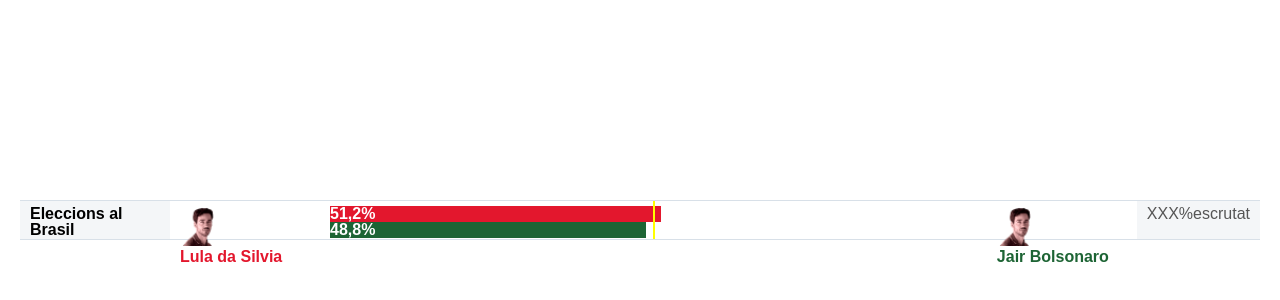
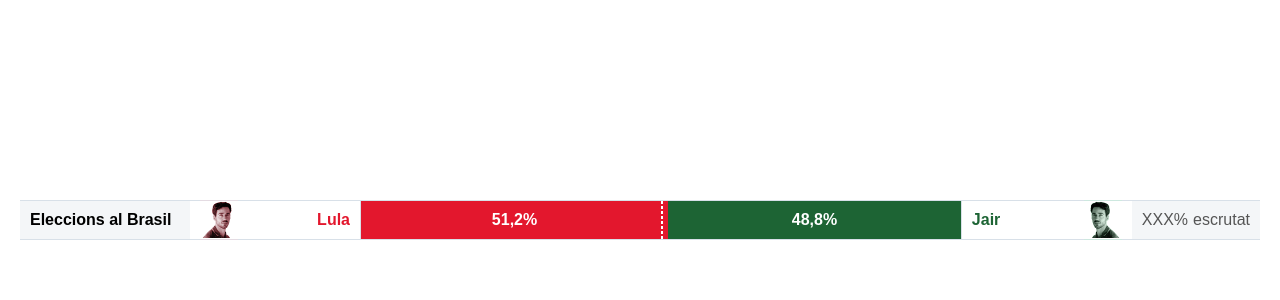
Before and after one commit to javier-pueyo/diari-ara-prova, a plain HTML site: page index.html in a window 1280 px wide. Shown: the part 180-480 px from the top of the page. Drawn offline with Linux system fonts and the light colour scheme.

Commit message:
styles: made barVotes styles

```diff
--- a/assets/scss/components/_barVote.scss
+++ b/assets/scss/components/_barVote.scss
@@ -1,38 +1,137 @@
+@mixin base-barVote {
+    @include base-flex(flex, stretch, center);
+    height: 40px;
+    padding: $spacers-s $spacers-m;
+    border-top: 1px solid $color-greyLight;
+    border-bottom: 1px solid $color-greyLight;
+}
+
 .barVote {
     @include base-flex(flex, stretch, center);
     width: 100%;
     font-weight: $font-weight-bold;
 
+    &__name {
+        @include base-barVote;
+        background-color: $color-offWhite;
+    }
+    &__left {
+        @include base-barVote;
+        justify-content: space-between;
+        color: $color-red;
+
+        & .barVote__img::before  {
+            background-color: $color-red;
+        }
+    }
+    &__right {
+        @include base-barVote;
+        flex-direction: row-reverse;
+        justify-content: space-between;
+        color: $color-green;
+
+        & .barVote__img img {
+            transform: scaleX(-100%);
+        }
+        & .barVote__img::before {
+            background-color: $color-green;
+        }
+    }
+    &__percentWrapper {
+        @include base-barVote;
+        padding: 0;
+        position: relative;
+        color: $color-white;
+
+        &::after {
+           content: '';
+           position: absolute;
+           top: 0;
+           left: 50%;
+           border: 1px dashed $color-white;
+           height: 100%;
+        }
+    }
+    &__percent {
+        &--left {
+            @include base-flex(flex, center, center);
+            padding: $spacers-s $spacers-m;
+            background-color: $color-red;
+            height: 100%;
+        }
+        &--right {
+            @include base-flex(flex, center, center);
+            padding: $spacers-s $spacers-m;
+            background-color: $color-green;
+            height: 100%;
+        }
+    }
+    &__counted {
+        @include base-barVote;
+        color: $color-greyDark;
+        font-weight: $font-weight-regular;
+        background-color: $color-offWhite;
+
+        .countedPercent {
+            margin-right: $spacers-s;
+        }
+
+    }
+
+    &__img {
+        position: relative;
+        & img {
+            max-width: 40px;
+            filter: grayscale(1);
+        }
+        &::before {
+            content: '';
+            position: absolute;
+            z-index: 1;
+            display: block;
+            top: 0;
+            left: 0;
+            width: 100%;
+            height: 100%;
+            opacity: 0.3;
+            mix-blend-mode: color;
+
+        }
+    }
+
     @include mobile-min {
-
-
         &__name {
-            flex-basis: 150px;
+            flex-basis: 170px;
             order: 1;
         }
         &__left {
-            flex-basis: 150px;
+            flex-basis: 170px;
             order: 2;
         }
         &__right {
-            flex-basis: 150px;
+            flex-basis: 170px;
             order: 4;
         }
         &__percentWrapper {
             flex-basis: auto;
             flex-grow: 1;
             order: 3;
+            border-left: 1px solid $color-greyLight;
+            border-right: 1px solid $color-greyLight;
         }
         &__counted {
-            flex-basis: 110px;
+            flex-basis: auto;
             order: 5;
+        }
+        .candidate__surname {
+            display: none;
         }
     }
     @include mobile-max {
         flex-wrap: wrap;
         &__name {
-
             flex-basis: auto;
+            min-width: 60%;
             flex-grow: 1;
             order: 1;
 
@@ -53,69 +152,20 @@
             order: 5;
         }
         &__counted {
-
+            border-left: 1px solid $color-greyLight;
             flex-basis: auto;
             order: 2;
         }
-    }
-
-    &__name {
-        height: 40px;
-        padding: $spacers-s $spacers-m;
-        background-color: $color-offWhite;
-        border-top: 1px solid $color-greyLight;
-        border-bottom: 1px solid $color-greyLight;
-    }
-    &__left {
-        height: 40px;
-        color: $color-red;
-        padding: $spacers-s $spacers-m;
-        border-top: 1px solid $color-greyLight;
-        border-bottom: 1px solid $color-greyLight;
-    }
-    &__right {
-        height: 40px;
-        color: $color-green;
-        padding: $spacers-s $spacers-m;
-        border-top: 1px solid $color-greyLight;
-        border-bottom: 1px solid $color-greyLight;
-    }
-    &__percentWrapper {
-        height: 40px;
-        position: relative;
-        color: $color-white;
-        padding: $spacers-s $spacers-m;
-        border-top: 1px solid $color-greyLight;
-        border-bottom: 1px solid $color-greyLight;
-
-        &::after {
-           content: '';
-           position: absolute;
-           top: 0;
-           left: 50%;
-           border: 1px solid yellow;
-           height: 100%;
+        &__percent {
+            &--left {
+                justify-content: flex-start;
+            }
+            &--right {
+                justify-content: flex-end;
+            }
+        }
+        &__img {
+            display: none;
         }
     }
-    &__percent {
-        &--left {
-            background-color: $color-red;
-        }
-        &--right {
-            background-color: $color-green;
-        }
-    }
-    &__counted {
-        height: 40px;
-        color: $color-greyDark;
-        font-weight: $font-weight-regular;
-        padding: $spacers-s $spacers-m;
-        background-color: $color-offWhite;
-        border-top: 1px solid $color-greyLight;
-        border-bottom: 1px solid $color-greyLight;
-    }
-
-    &__img {
-        max-width: 40px;
-    }
 }
--- a/index.html
+++ b/index.html
@@ -9,20 +9,24 @@
     <link rel="shortcut icon" href="https://static1.ara.cat/ara/public/file/2021/0708/12/tiny-favicon-9440f52.png">
     <link rel="apple-touch-icon" href="https://static1.ara.cat/ara/public/file/2021/0708/12/tiny-favicon-9440f52.png">
     <!-- Custom CSS -->
-    <link rel="stylesheet" href="./assets/scss/main.css" type="text/css" media="all" />
+    <link rel="stylesheet" href="./assets/scss/main.min.css" type="text/css" media="screen" />
 </head>
 <body class="container container--center">
    <section class="barVote">
         <div class="barVote__name">Eleccions al Brasil</div>
         <div class="barVote__left">
-            <img class="barVote__img" width="300" height="300" class="barVote__img" src="./assets/img/Aniol-Costa-Pau_300x300.png" alt="Aniol Costa Pau">
+            <div class="barVote__img">
+                <img width="300" height="300" src="./assets/img/Aniol-Costa-Pau_300x300.png" alt="Aniol Costa Pau">
+            </div>
             <p class="barVote__candidate">
                 <span class="candidate__name">Lula</span>
                 <span class="candidate__surname">da Silvia</span>
             </p>
         </div>
         <div class="barVote__right">
-            <img class="barVote__img" width="300" height="300" class="barVote__img" src="./assets/img/Aniol-Costa-Pau_300x300.png" alt="Aniol Costa Pau">
+            <div class="barVote__img">
+                <img width="300" height="300" src="./assets/img/Aniol-Costa-Pau_300x300.png" alt="Aniol Costa Pau">
+            </div>
             <p class="barVote__candidate">
                 <span class="candidate__name">Jair</span>
                 <span class="candidate__surname">Bolsonaro</span>
```
Also changed, not shown: assets/scss/main.css (deleted), assets/scss/main.min.css (added), 2 other files.
